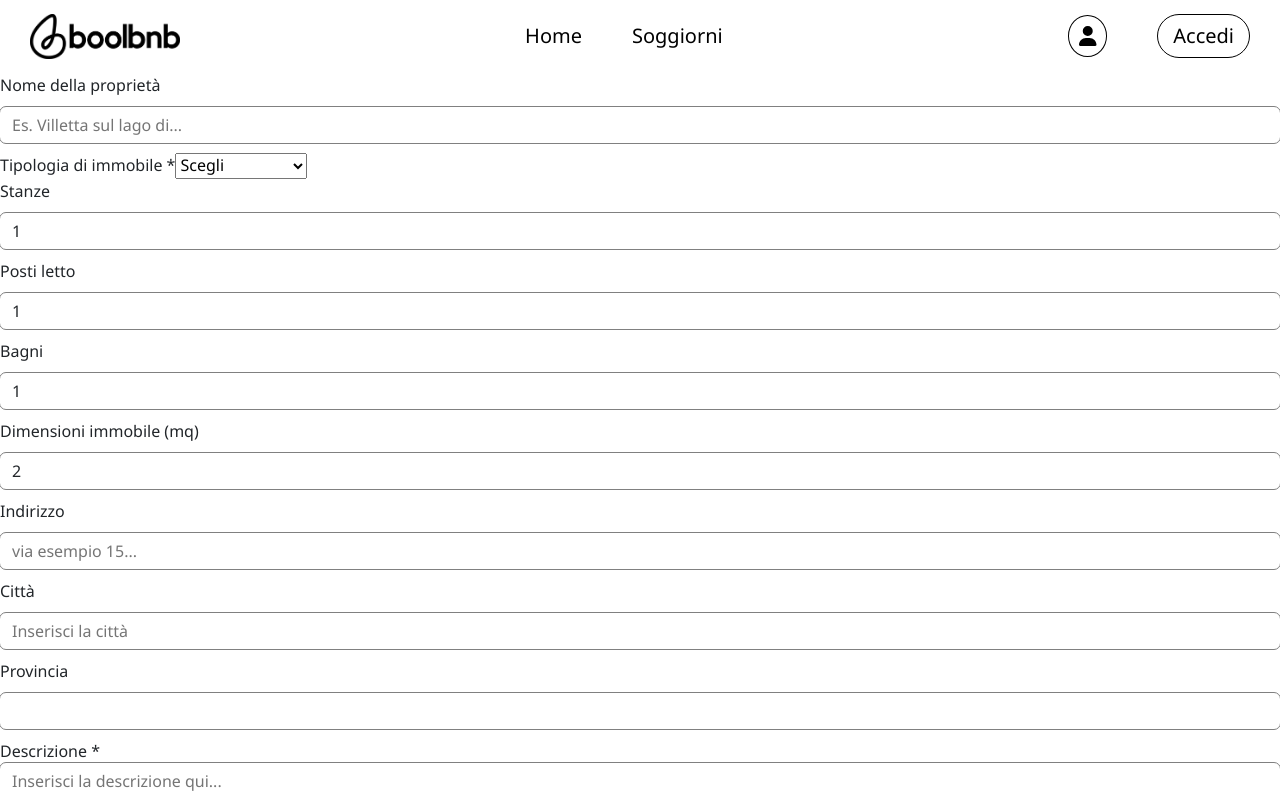
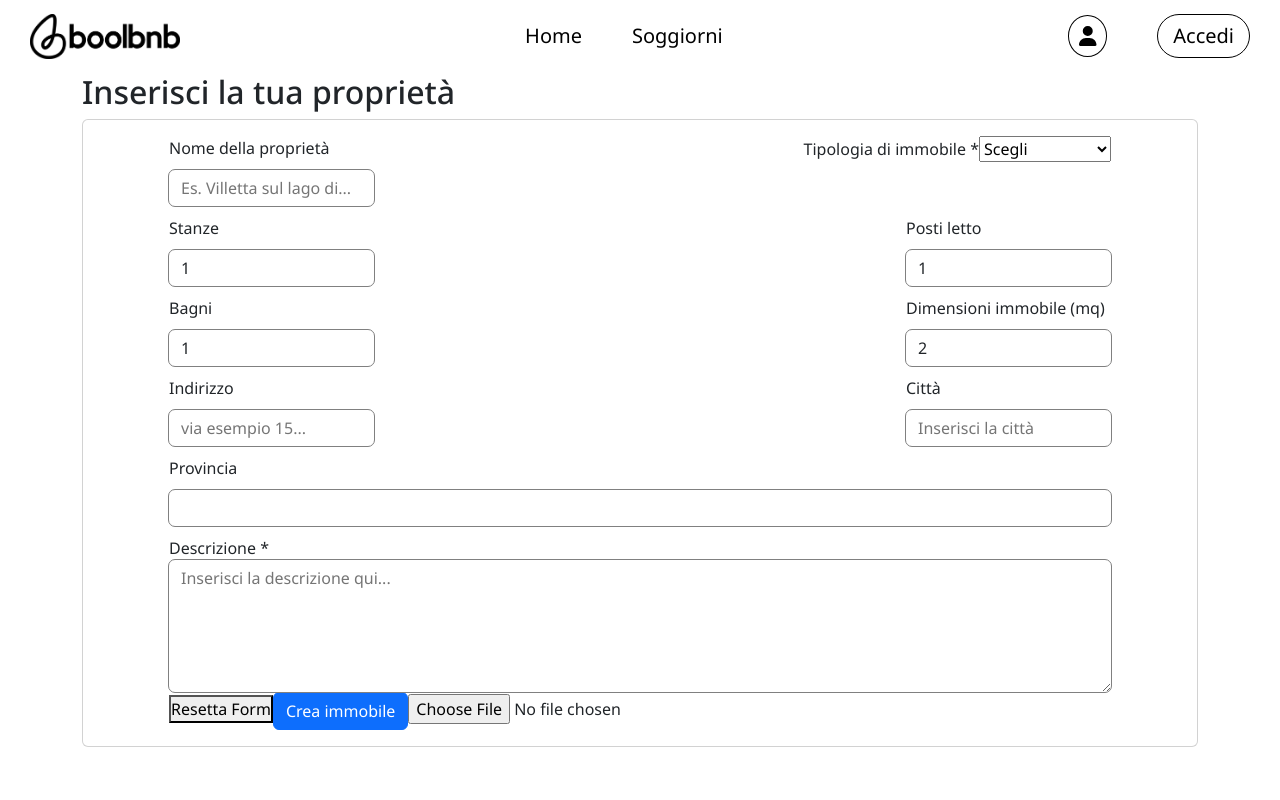
Before and after one commit to eduardorocco/bool-bnb, a React (Vite) app in the folder client/: page /users/1/properties in a window 1280 px wide. Shown: the top 800 px of the page. Built offline with nearby package versions, Linux system fonts and the light colour scheme.

Commit message:
style: add CSS module for InsertPropertyPage and improve form layout

```diff
--- /dev/null
+++ b/client/src/assets/modules/InsertPropertyPage.module.css
@@ -0,0 +1,10 @@
+.form {
+    display: flex;
+    flex-direction: column;
+    padding: 0 70px;
+}
+
+.form_group {
+    display: flex;
+    justify-content: space-between;
+}
--- a/client/src/pages/InsertPropertyPage.jsx
+++ b/client/src/pages/InsertPropertyPage.jsx
@@ -8,6 +8,7 @@ import axios from 'axios'
 import GlobalContext from '../context/GlobalContext'
 import { useContext, useState } from 'react'
 import { useEffect } from 'react'
+import style from '../assets/modules/InsertPropertyPage.module.css'
 
 export default function InsertPropertyPage() {
 
@@ -107,23 +108,41 @@ export default function InsertPropertyPage() {
         <>
             <Formik initialValues={{ title: '', description: '', room: 1, bed: 1, toilet: 1, square_meter: 2, address: '', city: '', province: '', type: '', image: '' }} validationSchema={propertySchema} onSubmit={(values, actions) => onSubmitProperties(values, actions)}>
                 {({ isSubmitting }) => (
-                    <>
-                        <Form>
+
+                    <div className="container">
+                        <h2>Inserisci la tua proprietà</h2>
+                        <Form className={`${style.form} card`} >
+                            <div className="card-body">
+                                <div className={style.form_group}>
                                     <Input label='Nome della proprietà' name='title' type='text' placeholder="Es. Villetta sul lago di..." />
                                     <Select label="Tipologia di immobile" name="type" />
+                                </div>
+
+                                <div className={style.form_group}>
                                     <Input label='Stanze' name='room' type='number' />
                                     <Input label='Posti letto' name='bed' type='number' />
+                                </div>
+
+                                <div className={style.form_group}>
                                     <Input label='Bagni' name='toilet' type='number' />
                                     <Input label='Dimensioni immobile (mq)' name='square_meter' type='number' placeholder='Es. 30' />
+                                </div>
+
+                                <div className={style.form_group}>
                                     <Input label='Indirizzo' name='address' type='text' placeholder="via esempio 15..." />
                                     <Input label='Città' name='city' type='text' placeholder="Inserisci la città" />
+                                </div>
+
                                 <div className='toUppercase'><Input label='Provincia' name='province' type='text' minLength='2' maxLength='2' /></div>
                                 <Textarea label='Descrizione' name='description' rows="5" placeholder="Inserisci la descrizione qui..." />
                                 <button disabled={isSubmitting} type='reset'>Resetta Form</button>
                                 <button disabled={isSubmitting} type='submit' className='btn btn-primary'>Crea immobile</button>
                                 <input type='file' id='image' name='image' onChange={onImageChange} />
+                            </div>
                         </Form>
-                    </>
+                    </div>
+
+
                 )}
             </Formik>
         </>
```
Lines whose indentation alone changed are shown as unchanged.
